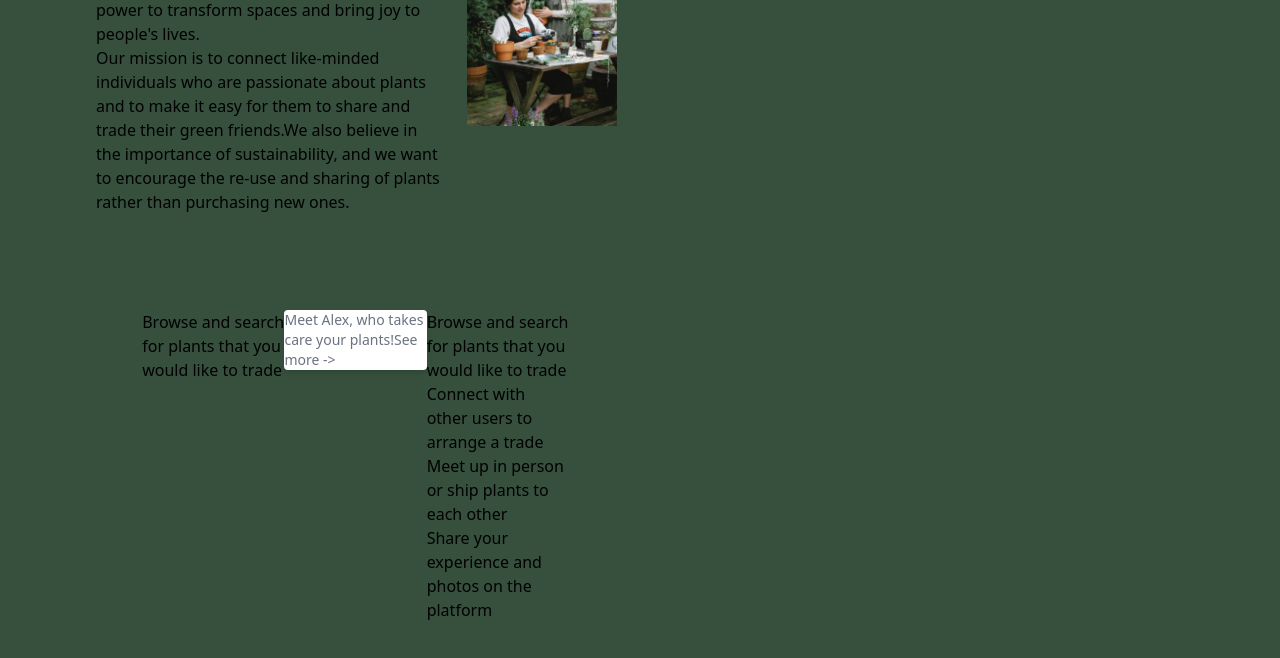
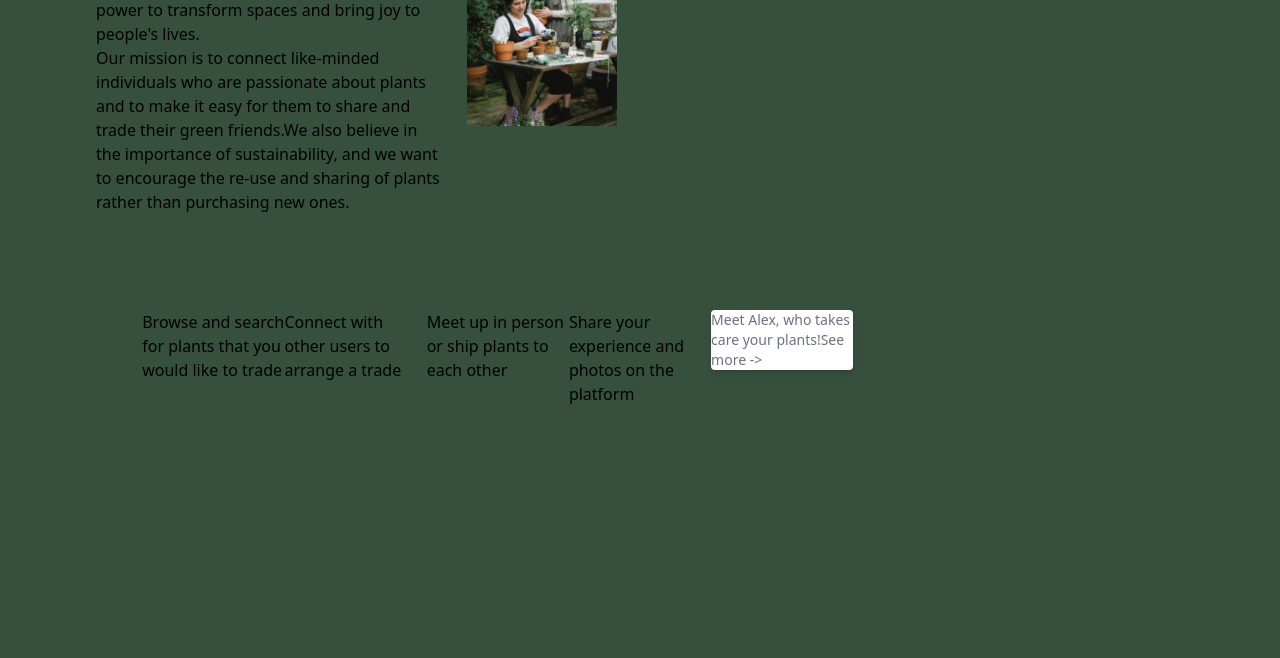
Before and after one commit to Lavi333/swapplant, a website: page public/community.html in a window 1280 px wide. Shown: the part 218-876 px from the top of the page. After the commit the page ends 816 px from the top, so only its background shows below. Drawn offline with Linux system fonts and the light colour scheme; a web font is replaced by a local one.

Commit message:
how it work teil

```diff
--- a/public/community.html
+++ b/public/community.html
@@ -46,30 +46,32 @@
         </section>
 
         <section>
-            <div class="card md:col-start-6 col-span-3">
-                <span class="block text-gray-500 text-sm">Meet Alex, who takes care your plants!See more -> </span>
+            <div class="md:col-start-5 col-span-3">
+                <p>
+                    Connect with other users to arrange a
+                    trade
+                </p>
+            </div>
+
+        </section>
+
+        <section>
+            <div class="md:col-start-5 col-span-3">
+                <p>Meet up in person or ship plants to each other</p>
+            </div>
+        </section>
+
+        <section>
+            <div class="md:col-start-5 col-span-3">
+                <p>Share your experience and photos on the platform</p>
             </div>
         </section>
 
 
         <section>
-            <p>
-                Browse and search
-                for plants that you would like to trade
-            </p>
-
-            <p>
-                Connect with other users to arrange a
-                trade
-            </p>
-
-            <p>
-                Meet up in person or ship plants to each other
-            </p>
-
-            <p>
-                Share your experience and photos on the platform
-            </p>
+            <div class="card md:col-start-6 col-span-3">
+                <span class="block text-gray-500 text-sm">Meet Alex, who takes care your plants!See more -> </span>
+            </div>
 
         </section>
 
```
